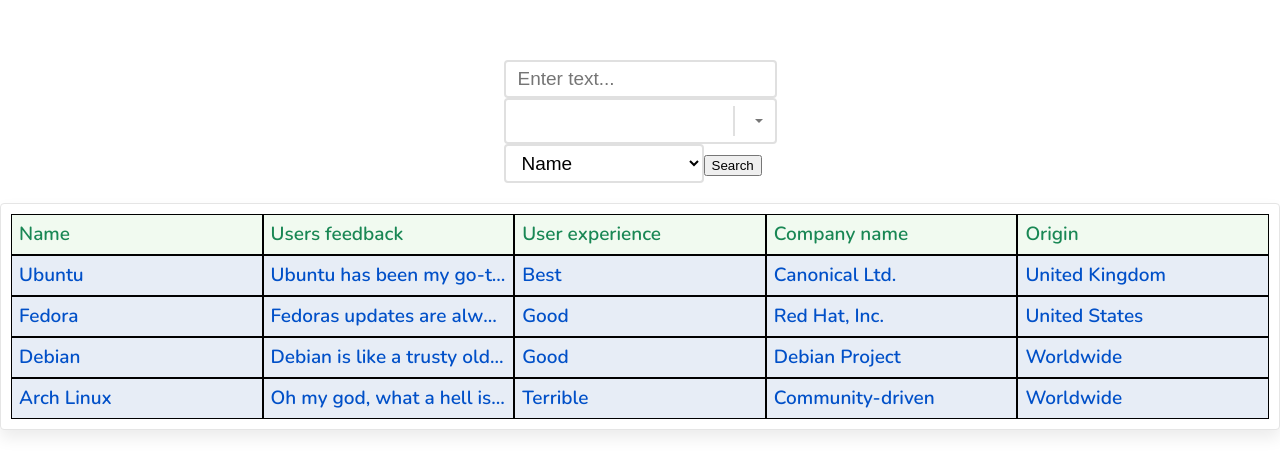
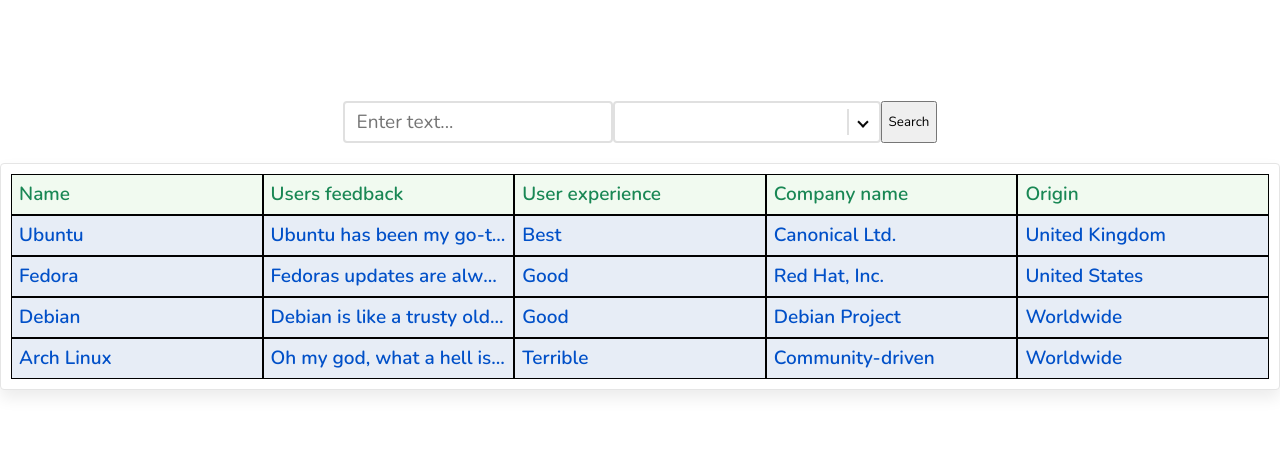
Before and after one commit to VitrivDolkom/shift-lab-autumn-2023, a React (Vite) app: page / in a window 1280 px wide. Shown: the part 155-628 px from the top of the page. Built offline with nearby package versions, Linux system fonts and the light colour scheme.

Commit message:
select component
select component layout
transitions, hover, appearence
opened. closed arrows

```diff
--- a/src/App/styles/mixin.css
+++ b/src/App/styles/mixin.css
@@ -5,24 +5,7 @@
   text-overflow: ellipsis;
 }
 
-.select {
-  width: 200px;
-  padding: 6px 12px;
-  border-radius: 4px;
-  background: var(--neutral-10, #fff);
-  border: 2px solid var(--neutral-40, #E0E0E0);
-}
 
-.option {
-  width: 100%;
-  padding: 6px 16px;
-  border: none;
-}
-
-.option:hover {
-  border: 3px solid var(--primary-border, #C0BBF4);
-  background: var(--neutral-20, #F5F5F5);
-}
 
 .input {
   padding: 6px 12px;
--- a/src/components/DistrosSearch/DistrosSearch.tsx
+++ b/src/components/DistrosSearch/DistrosSearch.tsx
@@ -16,25 +16,26 @@
   const [currentOption, setCurrentOption] = React.useState<SelectOption | undefined>()
   const { register, handleSubmit } = useForm<SearchForm>()
   const onSearchSubmit: SubmitHandler<SearchForm> = (values) => {
+    values.header = currentOption || ''
     onSubmit(values)
   }
 
   return (
     <div className={s.wrapper}>
-      <form className="" onSubmit={handleSubmit(onSearchSubmit)}>
+      <form className={s.form} onSubmit={handleSubmit(onSearchSubmit)}>
         <input type="text" {...register('search')} className="input t5" placeholder="Enter text..." />
         <Select
           options={headers}
           currentOption={currentOption}
           onOptionChange={(newOption) => setCurrentOption(newOption)}
         />
-        <select className="select t5" {...register('header')}>
+        {/* <select className="select t5" {...register('header')}>
           {headers.map((header, index) => (
             <option key={index} value={header} className="option">
               <div className="ellipsis">{header}</div>
             </option>
           ))}
-        </select>
+        </select> */}
         <button type="submit">Search</button>
       </form>
       <p>{searchInfo}</p>
--- a/src/components/DistrosSearch/style.module.css
+++ b/src/components/DistrosSearch/style.module.css
@@ -3,3 +3,7 @@
   justify-content: center;
   align-items: center;
 }
+
+.form {
+  display: flex;
+}
--- a/src/components/Select/Select.tsx
+++ b/src/components/Select/Select.tsx
@@ -13,17 +13,14 @@
 }
 
 export const Select = ({ onOptionChange, options, currentOption }: SelectProps) => {
-  const { isOpen, toggleOpen } = useOpenClose()
+  const { isOpen, setClose, toggleOpen } = useOpenClose()
 
   return (
-    <div className={s.wrapper}>
-      <div className={s.currentOption} onClick={toggleOpen}>
-        {currentOption}
-      </div>
+    <div className={s.wrapper} onBlur={setClose} onClick={toggleOpen}>
+      <span className={s.currentOption}>{currentOption}</span>
       <div className={s.divider}></div>
-      <div className={s.caret}></div>
-      {isOpen && (
-        <ul>
+      <div className={cx({ caret: true, up: isOpen })}></div>
+      <ul className={cx({ options: true, show: isOpen })}>
         {options.map((option, index) => (
           <li
             key={index}
@@ -34,7 +31,6 @@
           </li>
         ))}
       </ul>
-      )}
     </div>
   )
 }
--- a/src/components/Select/style.module.css
+++ b/src/components/Select/style.module.css
@@ -1,11 +1,30 @@
 .wrapper {
+  width: 240px;
+  position: relative;
   padding: 6px 12px;
   border-radius: 4px;
   background: var(--neutral-10, #fff);
   border: 2px solid var(--neutral-40, #E0E0E0);
   display: flex;
   align-items: center;
-  gap: 20px;
+  gap: 10px;
+
+  cursor: pointer;
+}
+
+.clear {
+  background: none;
+  color: #777;
+  border: none;
+  outline: none;
+  cursor: pointer;
+  padding: 0;
+  font-size: 30px;
+}
+
+.clear:focus,
+.clear:hover {
+  color: #333;
 }
 
 .divider {
@@ -15,14 +34,55 @@
 }
 
 .caret {
-  translate: 0 25%;
-  border: .25em solid transparent;
-  border-top-color: #777;
+  border: solid var(--neutral-100, #0A0A0A);
+  border-width: 0 2px 2px 0;
+  display: inline-block;
+  padding: 3px;
+  transform: rotate(45deg);
+  -webkit-transform: rotate(45deg);
+  transition: all .3s linear;
+}
+
+.caret.up {
+  position: relative;
+  top: 3px;
+  transform: rotate(-135deg);
+  -webkit-transform: rotate(-135deg);
 }
 
 .currentOption {
-  width: 100%;
-  height: 30px;
+  flex-grow: 1;
 }
 
-.option.show {}
+.options {
+  display: block;
+  width: 100%;
+  max-height: 400px;
+  background-color: var(--neutral-10, #fff);
+  border: 2px solid var(--neutral-40, #E0E0E0);
+  position: absolute;
+  top: 50%;
+  left: 0;
+  overflow-y: auto;
+  opacity: 0;
+  z-index: 2;
+  pointer-events: none;
+  transition: all .3s linear;
+}
+
+.options.show {
+  top: 100%;
+  opacity: 1;
+  pointer-events: all;
+}
+
+.option {
+  max-width: 100%;
+  padding: 6px 16px;
+  border: 3px solid var(--neutral-10, #fff);
+}
+
+.option:hover {
+  border: 3px solid var(--primary-border, #C0BBF4);
+  background: var(--neutral-20, #F5F5F5);
+}
--- a/src/index.css
+++ b/src/index.css
@@ -133,3 +133,10 @@
   border-collapse: collapse;
   border-spacing: 0;
 }
+
+button,
+input,
+textarea {
+  font-family: inherit;
+  outline: none;
+}
```
Lines whose indentation alone changed are shown as unchanged.
